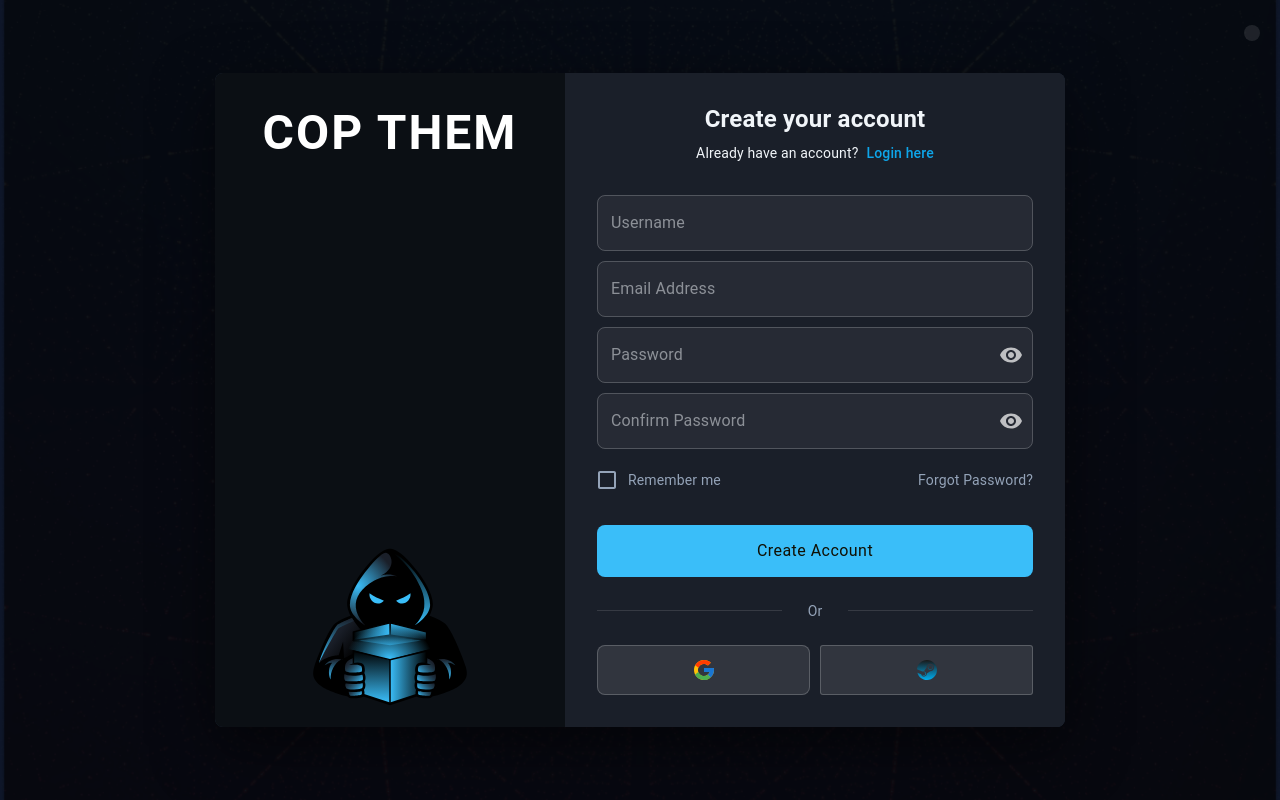
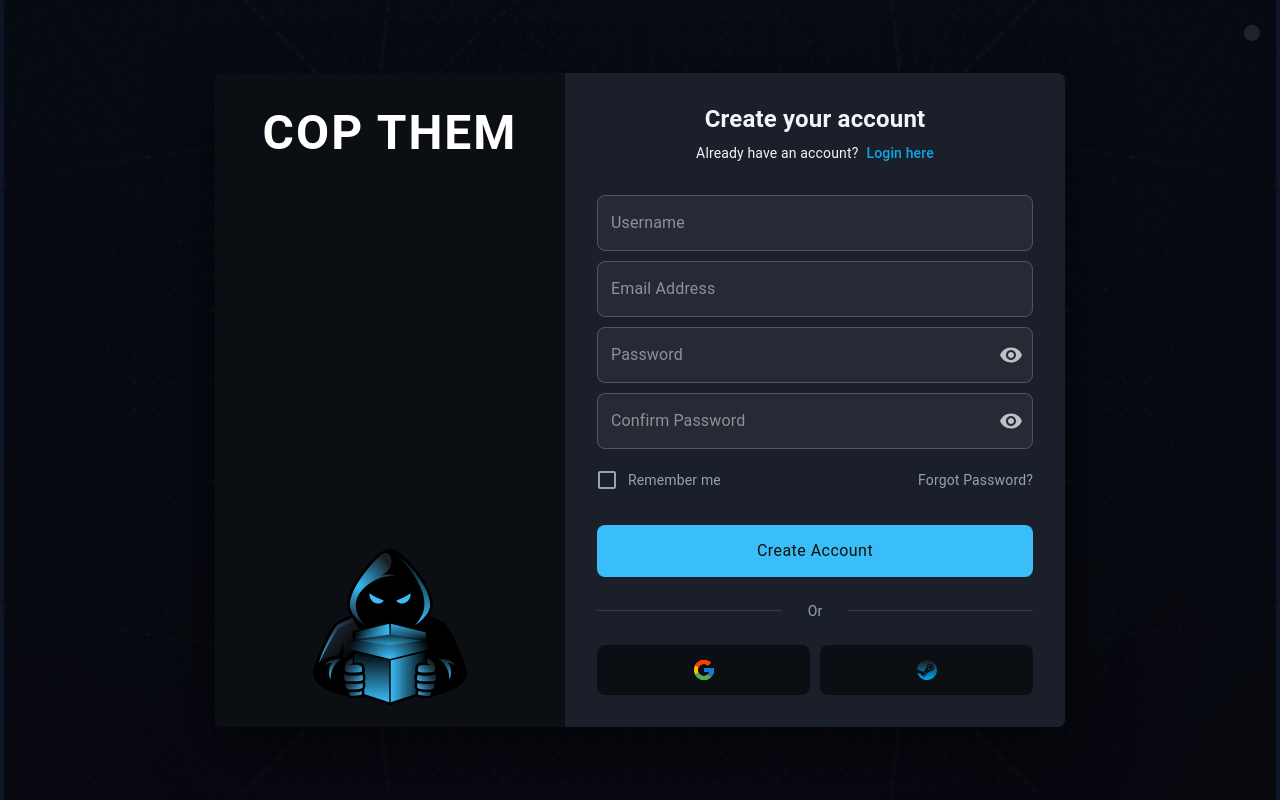
Before and after one commit to dsushmita/lottery-fe, a Next.js app: page /register in a window 1280 px wide. Built offline with nearby package versions, Linux system fonts and the light colour scheme; no server answers.

Commit message:
button fixes

```diff
--- a/src/components/GoogleLoginButton.tsx
+++ b/src/components/GoogleLoginButton.tsx
@@ -43,25 +43,17 @@ export default function GoogleLoginButton({
     <Button
       onClick={() => handleGoogleLogin()}
       disabled={disabled}
-      className="relative min-w-[50px] h-[50px] rounded-[3px] flex items-center justify-center transition-all duration-200 ease-in-out p-0"
       sx={{
-        backgroundColor: "rgba(255, 255, 255, 0.1)",
-        border: "1px solid rgba(255, 255, 255, 0.2)",
+         backgroundColor: "#0B0F14",
+              color: "white",
+
+        border: "1px solid #0B0F14",
         cursor: disabled ? "not-allowed" : "pointer",
-        opacity: disabled ? 0.5 : 1,
+
         textTransform: "none",
         minWidth: "unset",
-        "&:hover": {
-          backgroundColor: disabled
-            ? "rgba(255, 255, 255, 0.1)"
-            : "rgba(255, 255, 255, 0.15)",
-          borderColor: disabled
-            ? "rgba(255, 255, 255, 0.2)"
-            : "rgba(255, 255, 255, 0.3)",
-        },
-        "&:focus": {
-          boxShadow: disabled ? "none" : "0 0 0 2px rgba(255, 255, 255, 0.5)",
-        },
+
+
         "&.Mui-disabled": {
           opacity: 0.5,
           cursor: "not-allowed",
--- a/src/components/auth/SocialLoginButtons.tsx
+++ b/src/components/auth/SocialLoginButtons.tsx
@@ -107,10 +107,10 @@ export const SocialLoginSection: React.FC<SocialLoginSectionProps> = ({
             onClick={() => onSocialLogin(SocialProvider.Steam)}
             disabled={disabled}
             sx={{
-              backgroundColor: "#171a21",
+              backgroundColor: "#0B0F14",
               color: "white",
               "&:hover": {
-                backgroundColor: "#1b2838",
+                backgroundColor: "#0B0F14",
               },
             }}
           >
--- a/src/styles/authStyles.ts
+++ b/src/styles/authStyles.ts
@@ -160,20 +160,9 @@ export const StyledTextField = styled(TextField)(({ theme }) => ({
 export const SocialButton = styled(Button)(({ theme }) => ({
   minWidth: 50,
   height: 50,
-  borderRadius: 3,
-  backgroundColor: theme.palette.mode === 'dark'
-    ? 'rgba(255, 255, 255, 0.1)'
-    : 'rgba(0, 0, 0, 0.05)',
-  border: `1px solid ${theme.palette.mode === 'dark'
-    ? 'rgba(255, 255, 255, 0.2)'
-    : 'rgba(0, 0, 0, 0.1)'}`,
+  borderRadius: 8,
+  backgroundColor: '#0B0F14',
   color: theme.palette.text.primary,
-
-  '&:hover': {
-    backgroundColor: theme.palette.mode === 'dark'
-      ? 'rgba(255, 255, 255, 0.15)'
-      : 'rgba(0, 0, 0, 0.1)',
-  },
 
   '& .MuiSvgIcon-root': {
     fontSize: 24,
```
